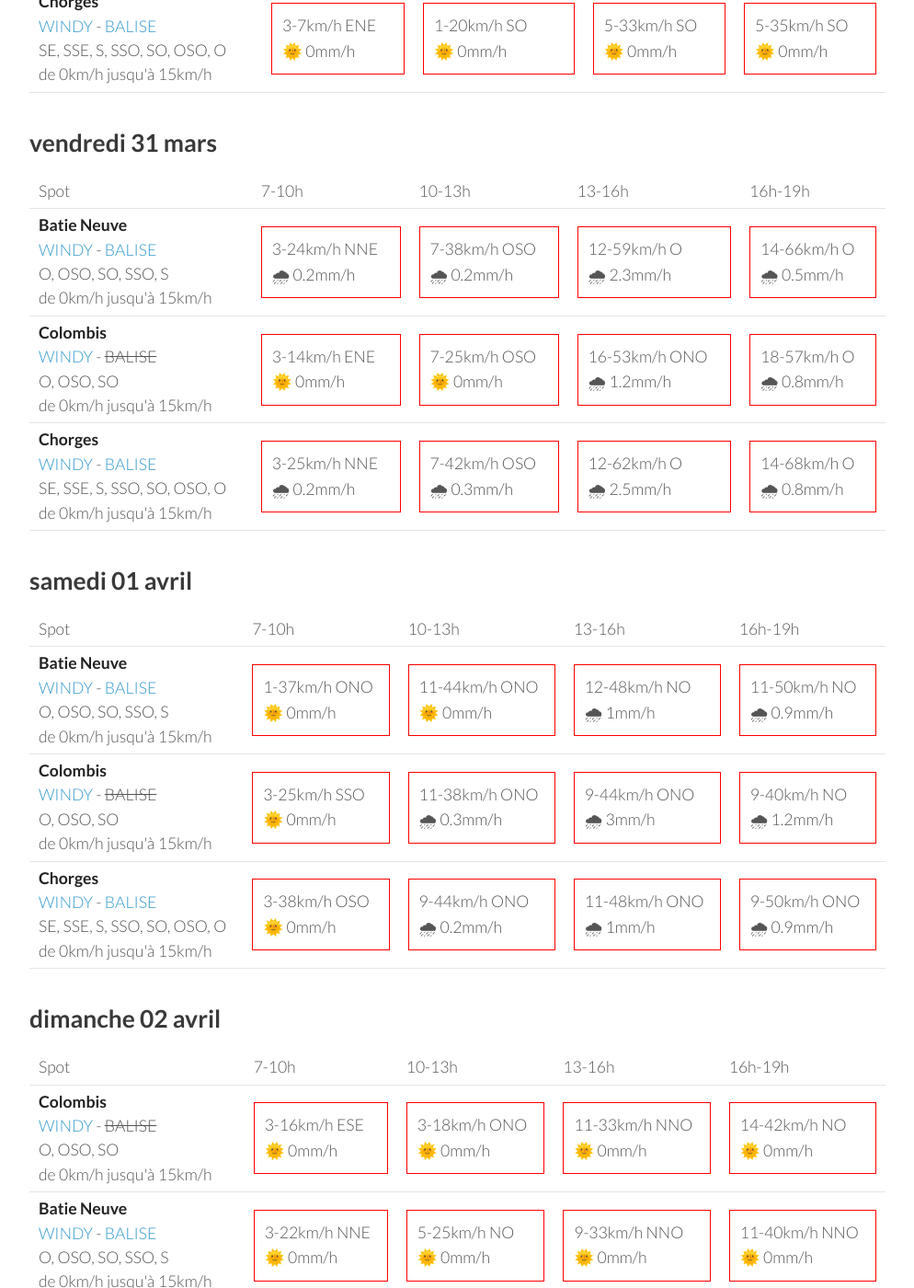
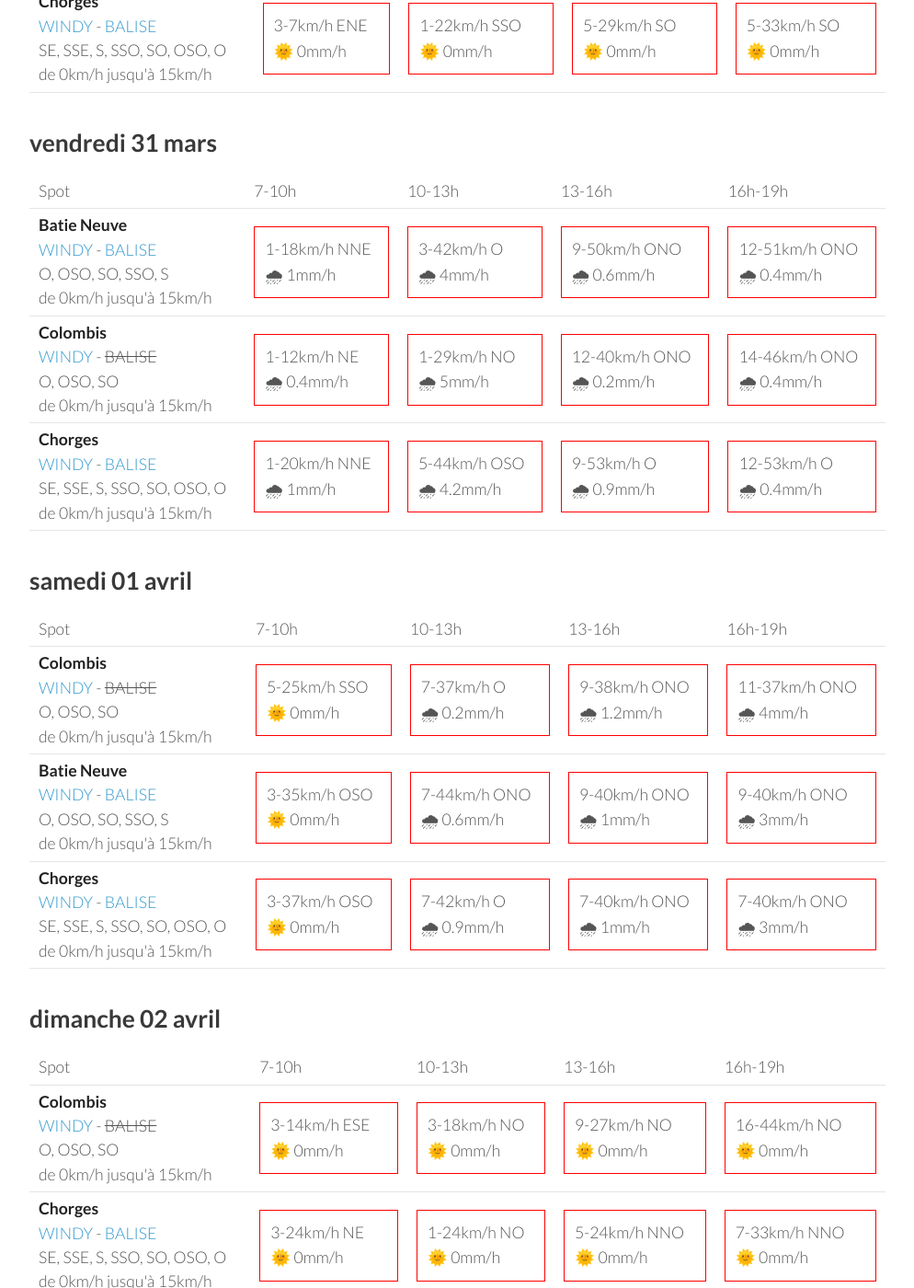
Before and after one commit to parapente-dans-le-nord/parapente-dans-le-nord.github.io, a Jekyll site: the page built from saint_andre.markdown, in a window 1280 px wide and 1400 px high, scrolled down 1568 px. Shown: the whole window at 92% size, without its empty margins (26-1020 px from the left). Built offline with Jekyll 4.4.1, drawn with Linux system fonts in a browser that asks for light colours; some of the changed text lies outside the part shown.

Commit message:
update index.markdown

```diff
--- a/saint_andre.markdown
+++ b/saint_andre.markdown
@@ -114,9 +114,9 @@ page mise à jour le mardi 28 mars 19:35
         <td><strong>Colombis</strong><br><a href="https://windy.com/44.494/6.216?44.559,6.262,10">WINDY</a> - <span class="no-balise"> BALISE </span><br> <span class="vent-favorable">O, OSO, SO</span><br><span class="force-vent">de 0km/h jusqu'à 15km/h</span> </td>
 
             <td><div class="flyable"><p>1-5km/h O</p><p>🌞 0mm/h</p></div></td>
-            <td><div class="not-flyable"><p>3-16km/h ONO</p><p>🌞 0mm/h</p></div></td>
-            <td><div class="not-flyable"><p>7-27km/h O</p><p>🌞 0mm/h</p></div></td>
-            <td><div class="not-flyable"><p>5-27km/h O</p><p>🌞 0mm/h</p></div></td>
+            <td><div class="not-flyable"><p>1-14km/h ONO</p><p>🌞 0mm/h</p></div></td>
+            <td><div class="not-flyable"><p>5-22km/h ONO</p><p>🌞 0mm/h</p></div></td>
+            <td><div class="not-flyable"><p>5-24km/h OSO</p><p>🌞 0mm/h</p></div></td>
 
 
     </tr>
@@ -124,9 +124,9 @@ page mise à jour le mardi 28 mars 19:35
         <td><strong>Batie Neuve</strong><br><a href="https://windy.com/44.584/6.236?44.559,6.262,10,m:eTtagly">WINDY</a> - <span class=""><a href="https://www.openwindmap.org/PP554">BALISE</a> </span><br> <span class="vent-favorable">O, OSO, SO, SSO, S</span><br><span class="force-vent">de 0km/h jusqu'à 15km/h</span> </td>
 
             <td><div class="not-flyable"><p>5-9km/h NE</p><p>🌞 0mm/h</p></div></td>
-            <td><div class="not-flyable"><p>3-20km/h SSO</p><p>🌞 0mm/h</p></div></td>
-            <td><div class="not-flyable"><p>5-31km/h SO</p><p>🌞 0mm/h</p></div></td>
-            <td><div class="not-flyable"><p>5-33km/h SO</p><p>🌞 0mm/h</p></div></td>
+            <td><div class="not-flyable"><p>1-20km/h S</p><p>🌞 0mm/h</p></div></td>
+            <td><div class="not-flyable"><p>5-27km/h SO</p><p>🌞 0mm/h</p></div></td>
+            <td><div class="not-flyable"><p>5-31km/h SSO</p><p>🌞 0mm/h</p></div></td>
 
 
     </tr>
@@ -134,9 +134,9 @@ page mise à jour le mardi 28 mars 19:35
         <td><strong>Chorges</strong><br><a href="https://windy.com/44.578/6.280?44.559,6.262,10">WINDY</a> - <span class=""><a href="https://www.openwindmap.org/PP554">BALISE</a> </span><br> <span class="vent-favorable">SE, SSE, S, SSO, SO, OSO, O</span><br><span class="force-vent">de 0km/h jusqu'à 15km/h</span> </td>
 
             <td><div class="not-flyable"><p>3-7km/h ENE</p><p>🌞 0mm/h</p></div></td>
-            <td><div class="not-flyable"><p>1-20km/h SO</p><p>🌞 0mm/h</p></div></td>
+            <td><div class="not-flyable"><p>1-22km/h SSO</p><p>🌞 0mm/h</p></div></td>
+            <td><div class="not-flyable"><p>5-29km/h SO</p><p>🌞 0mm/h</p></div></td>
             <td><div class="not-flyable"><p>5-33km/h SO</p><p>🌞 0mm/h</p></div></td>
-            <td><div class="not-flyable"><p>5-35km/h SO</p><p>🌞 0mm/h</p></div></td>
 
 
     </tr>
@@ -159,30 +159,30 @@ page mise à jour le mardi 28 mars 19:35
 <tr>
         <td><strong>Batie Neuve</strong><br><a href="https://windy.com/44.584/6.236?44.559,6.262,10,m:eTtagly">WINDY</a> - <span class=""><a href="https://www.openwindmap.org/PP554">BALISE</a> </span><br> <span class="vent-favorable">O, OSO, SO, SSO, S</span><br><span class="force-vent">de 0km/h jusqu'à 15km/h</span> </td>
 
-            <td><div class="not-flyable"><p>3-24km/h NNE</p><p>🌧 0.2mm/h</p></div></td>
-            <td><div class="not-flyable"><p>7-38km/h OSO</p><p>🌧 0.2mm/h</p></div></td>
-            <td><div class="not-flyable"><p>12-59km/h O</p><p>🌧 2.3mm/h</p></div></td>
-            <td><div class="not-flyable"><p>14-66km/h O</p><p>🌧 0.5mm/h</p></div></td>
+            <td><div class="not-flyable"><p>1-18km/h NNE</p><p>🌧 1mm/h</p></div></td>
+            <td><div class="not-flyable"><p>3-42km/h O</p><p>🌧 4mm/h</p></div></td>
+            <td><div class="not-flyable"><p>9-50km/h ONO</p><p>🌧 0.6mm/h</p></div></td>
+            <td><div class="not-flyable"><p>12-51km/h ONO</p><p>🌧 0.4mm/h</p></div></td>
 
 
     </tr>
 <tr>
         <td><strong>Colombis</strong><br><a href="https://windy.com/44.494/6.216?44.559,6.262,10">WINDY</a> - <span class="no-balise"> BALISE </span><br> <span class="vent-favorable">O, OSO, SO</span><br><span class="force-vent">de 0km/h jusqu'à 15km/h</span> </td>
 
-            <td><div class="not-flyable"><p>3-14km/h ENE</p><p>🌞 0mm/h</p></div></td>
-            <td><div class="not-flyable"><p>7-25km/h OSO</p><p>🌞 0mm/h</p></div></td>
-            <td><div class="not-flyable"><p>16-53km/h ONO</p><p>🌧 1.2mm/h</p></div></td>
-            <td><div class="not-flyable"><p>18-57km/h O</p><p>🌧 0.8mm/h</p></div></td>
+            <td><div class="not-flyable"><p>1-12km/h NE</p><p>🌧 0.4mm/h</p></div></td>
+            <td><div class="not-flyable"><p>1-29km/h NO</p><p>🌧 5mm/h</p></div></td>
+            <td><div class="not-flyable"><p>12-40km/h ONO</p><p>🌧 0.2mm/h</p></div></td>
+            <td><div class="not-flyable"><p>14-46km/h ONO</p><p>🌧 0.4mm/h</p></div></td>
 
 
     </tr>
 <tr>
         <td><strong>Chorges</strong><br><a href="https://windy.com/44.578/6.280?44.559,6.262,10">WINDY</a> - <span class=""><a href="https://www.openwindmap.org/PP554">BALISE</a> </span><br> <span class="vent-favorable">SE, SSE, S, SSO, SO, OSO, O</span><br><span class="force-vent">de 0km/h jusqu'à 15km/h</span> </td>
 
-            <td><div class="not-flyable"><p>3-25km/h NNE</p><p>🌧 0.2mm/h</p></div></td>
-            <td><div class="not-flyable"><p>7-42km/h OSO</p><p>🌧 0.3mm/h</p></div></td>
-            <td><div class="not-flyable"><p>12-62km/h O</p><p>🌧 2.5mm/h</p></div></td>
-            <td><div class="not-flyable"><p>14-68km/h O</p><p>🌧 0.8mm/h</p></div></td>
+            <td><div class="not-flyable"><p>1-20km/h NNE</p><p>🌧 1mm/h</p></div></td>
+            <td><div class="not-flyable"><p>5-44km/h OSO</p><p>🌧 4.2mm/h</p></div></td>
+            <td><div class="not-flyable"><p>9-53km/h O</p><p>🌧 0.9mm/h</p></div></td>
+            <td><div class="not-flyable"><p>12-53km/h O</p><p>🌧 0.4mm/h</p></div></td>
 
 
     </tr>
@@ -203,32 +203,32 @@ page mise à jour le mardi 28 mars 19:35
       <td>16h-19h</td>
     </tr>
 <tr>
-        <td><strong>Batie Neuve</strong><br><a href="https://windy.com/44.584/6.236?44.559,6.262,10,m:eTtagly">WINDY</a> - <span class=""><a href="https://www.openwindmap.org/PP554">BALISE</a> </span><br> <span class="vent-favorable">O, OSO, SO, SSO, S</span><br><span class="force-vent">de 0km/h jusqu'à 15km/h</span> </td>
+        <td><strong>Colombis</strong><br><a href="https://windy.com/44.494/6.216?44.559,6.262,10">WINDY</a> - <span class="no-balise"> BALISE </span><br> <span class="vent-favorable">O, OSO, SO</span><br><span class="force-vent">de 0km/h jusqu'à 15km/h</span> </td>
 
-            <td><div class="not-flyable"><p>1-37km/h ONO</p><p>🌞 0mm/h</p></div></td>
-            <td><div class="not-flyable"><p>11-44km/h ONO</p><p>🌞 0mm/h</p></div></td>
-            <td><div class="not-flyable"><p>12-48km/h NO</p><p>🌧 1mm/h</p></div></td>
-            <td><div class="not-flyable"><p>11-50km/h NO</p><p>🌧 0.9mm/h</p></div></td>
+            <td><div class="not-flyable"><p>5-25km/h SSO</p><p>🌞 0mm/h</p></div></td>
+            <td><div class="not-flyable"><p>7-37km/h O</p><p>🌧 0.2mm/h</p></div></td>
+            <td><div class="not-flyable"><p>9-38km/h ONO</p><p>🌧 1.2mm/h</p></div></td>
+            <td><div class="not-flyable"><p>11-37km/h ONO</p><p>🌧 4mm/h</p></div></td>
 
 
     </tr>
 <tr>
-        <td><strong>Colombis</strong><br><a href="https://windy.com/44.494/6.216?44.559,6.262,10">WINDY</a> - <span class="no-balise"> BALISE </span><br> <span class="vent-favorable">O, OSO, SO</span><br><span class="force-vent">de 0km/h jusqu'à 15km/h</span> </td>
+        <td><strong>Batie Neuve</strong><br><a href="https://windy.com/44.584/6.236?44.559,6.262,10,m:eTtagly">WINDY</a> - <span class=""><a href="https://www.openwindmap.org/PP554">BALISE</a> </span><br> <span class="vent-favorable">O, OSO, SO, SSO, S</span><br><span class="force-vent">de 0km/h jusqu'à 15km/h</span> </td>
 
-            <td><div class="not-flyable"><p>3-25km/h SSO</p><p>🌞 0mm/h</p></div></td>
-            <td><div class="not-flyable"><p>11-38km/h ONO</p><p>🌧 0.3mm/h</p></div></td>
-            <td><div class="not-flyable"><p>9-44km/h ONO</p><p>🌧 3mm/h</p></div></td>
-            <td><div class="not-flyable"><p>9-40km/h NO</p><p>🌧 1.2mm/h</p></div></td>
+            <td><div class="not-flyable"><p>3-35km/h OSO</p><p>🌞 0mm/h</p></div></td>
+            <td><div class="not-flyable"><p>7-44km/h ONO</p><p>🌧 0.6mm/h</p></div></td>
+            <td><div class="not-flyable"><p>9-40km/h ONO</p><p>🌧 1mm/h</p></div></td>
+            <td><div class="not-flyable"><p>9-40km/h ONO</p><p>🌧 3mm/h</p></div></td>
 
 
     </tr>
 <tr>
         <td><strong>Chorges</strong><br><a href="https://windy.com/44.578/6.280?44.559,6.262,10">WINDY</a> - <span class=""><a href="https://www.openwindmap.org/PP554">BALISE</a> </span><br> <span class="vent-favorable">SE, SSE, S, SSO, SO, OSO, O</span><br><span class="force-vent">de 0km/h jusqu'à 15km/h</span> </td>
 
-            <td><div class="not-flyable"><p>3-38km/h OSO</p><p>🌞 0mm/h</p></div></td>
-            <td><div class="not-flyable"><p>9-44km/h ONO</p><p>🌧 0.2mm/h</p></div></td>
-            <td><div class="not-flyable"><p>11-48km/h ONO</p><p>🌧 1mm/h</p></div></td>
-            <td><div class="not-flyable"><p>9-50km/h ONO</p><p>🌧 0.9mm/h</p></div></td>
+            <td><div class="not-flyable"><p>3-37km/h OSO</p><p>🌞 0mm/h</p></div></td>
+            <td><div class="not-flyable"><p>7-42km/h O</p><p>🌧 0.9mm/h</p></div></td>
+            <td><div class="not-flyable"><p>7-40km/h ONO</p><p>🌧 1mm/h</p></div></td>
+            <td><div class="not-flyable"><p>7-40km/h ONO</p><p>🌧 3mm/h</p></div></td>
 
 
     </tr>
@@ -251,20 +251,10 @@ page mise à jour le mardi 28 mars 19:35
 <tr>
         <td><strong>Colombis</strong><br><a href="https://windy.com/44.494/6.216?44.559,6.262,10">WINDY</a> - <span class="no-balise"> BALISE </span><br> <span class="vent-favorable">O, OSO, SO</span><br><span class="force-vent">de 0km/h jusqu'à 15km/h</span> </td>
 
-            <td><div class="not-flyable"><p>3-16km/h ESE</p><p>🌞 0mm/h</p></div></td>
-            <td><div class="not-flyable"><p>3-18km/h ONO</p><p>🌞 0mm/h</p></div></td>
-            <td><div class="not-flyable"><p>11-33km/h NNO</p><p>🌞 0mm/h</p></div></td>
-            <td><div class="not-flyable"><p>14-42km/h NO</p><p>🌞 0mm/h</p></div></td>
-
-
-    </tr>
-<tr>
-        <td><strong>Batie Neuve</strong><br><a href="https://windy.com/44.584/6.236?44.559,6.262,10,m:eTtagly">WINDY</a> - <span class=""><a href="https://www.openwindmap.org/PP554">BALISE</a> </span><br> <span class="vent-favorable">O, OSO, SO, SSO, S</span><br><span class="force-vent">de 0km/h jusqu'à 15km/h</span> </td>
-
-            <td><div class="not-flyable"><p>3-22km/h NNE</p><p>🌞 0mm/h</p></div></td>
-            <td><div class="not-flyable"><p>5-25km/h NO</p><p>🌞 0mm/h</p></div></td>
-            <td><div class="not-flyable"><p>9-33km/h NNO</p><p>🌞 0mm/h</p></div></td>
-            <td><div class="not-flyable"><p>11-40km/h NNO</p><p>🌞 0mm/h</p></div></td>
+            <td><div class="not-flyable"><p>3-14km/h ESE</p><p>🌞 0mm/h</p></div></td>
+            <td><div class="not-flyable"><p>3-18km/h NO</p><p>🌞 0mm/h</p></div></td>
+            <td><div class="not-flyable"><p>9-27km/h NO</p><p>🌞 0mm/h</p></div></td>
+            <td><div class="not-flyable"><p>16-44km/h NO</p><p>🌞 0mm/h</p></div></td>
 
 
     </tr>
@@ -272,9 +262,19 @@ page mise à jour le mardi 28 mars 19:35
         <td><strong>Chorges</strong><br><a href="https://windy.com/44.578/6.280?44.559,6.262,10">WINDY</a> - <span class=""><a href="https://www.openwindmap.org/PP554">BALISE</a> </span><br> <span class="vent-favorable">SE, SSE, S, SSO, SO, OSO, O</span><br><span class="force-vent">de 0km/h jusqu'à 15km/h</span> </td>
 
             <td><div class="not-flyable"><p>3-24km/h NE</p><p>🌞 0mm/h</p></div></td>
-            <td><div class="not-flyable"><p>3-25km/h NO</p><p>🌞 0mm/h</p></div></td>
-            <td><div class="not-flyable"><p>7-29km/h N</p><p>🌞 0mm/h</p></div></td>
-            <td><div class="not-flyable"><p>9-37km/h NNO</p><p>🌞 0mm/h</p></div></td>
+            <td><div class="not-flyable"><p>1-24km/h NO</p><p>🌞 0mm/h</p></div></td>
+            <td><div class="not-flyable"><p>5-24km/h NNO</p><p>🌞 0mm/h</p></div></td>
+            <td><div class="not-flyable"><p>7-33km/h NNO</p><p>🌞 0mm/h</p></div></td>
+
+
+    </tr>
+<tr>
+        <td><strong>Batie Neuve</strong><br><a href="https://windy.com/44.584/6.236?44.559,6.262,10,m:eTtagly">WINDY</a> - <span class=""><a href="https://www.openwindmap.org/PP554">BALISE</a> </span><br> <span class="vent-favorable">O, OSO, SO, SSO, S</span><br><span class="force-vent">de 0km/h jusqu'à 15km/h</span> </td>
+
+            <td><div class="not-flyable"><p>3-24km/h NNE</p><p>🌞 0mm/h</p></div></td>
+            <td><div class="not-flyable"><p>3-24km/h NO</p><p>🌞 0mm/h</p></div></td>
+            <td><div class="not-flyable"><p>7-27km/h NO</p><p>🌞 0mm/h</p></div></td>
+            <td><div class="not-flyable"><p>11-38km/h NNO</p><p>🌞 0mm/h</p></div></td>
 
 
     </tr>
```
Also changed, not shown: other parts of saint_andre.markdown (+1 -1 lines).
